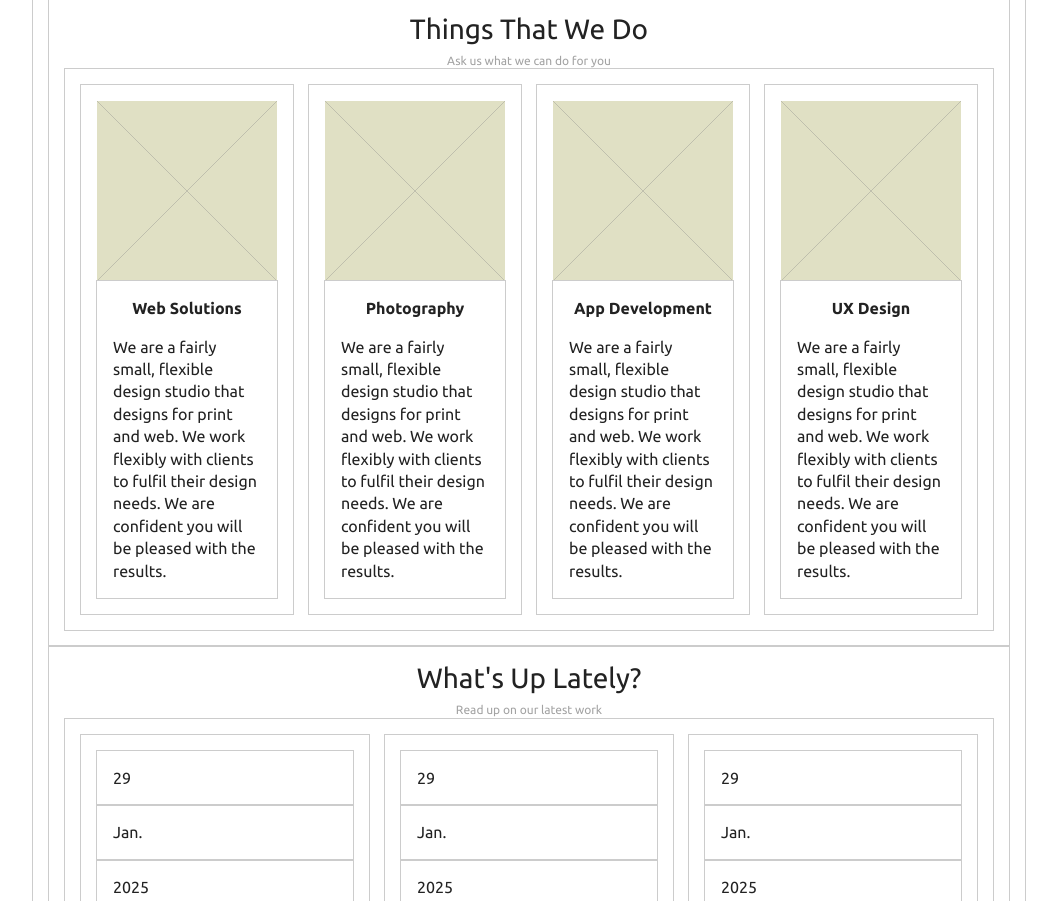
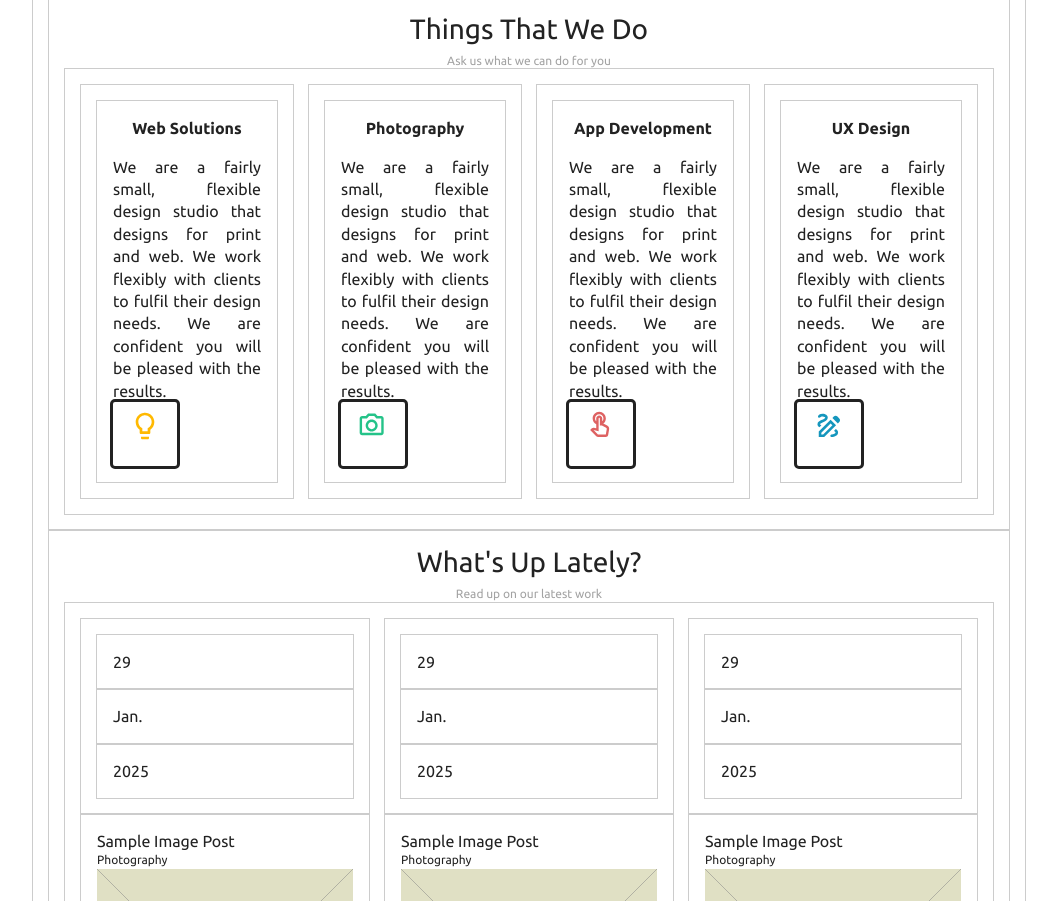
Before and after one commit to luwuciez/project1-lab02, a plain HTML site: page index.html in a window 1280 px wide. Shown: the part 1577-2478 px from the top of the page, without its empty margins (111-1168 px from the left). Drawn offline with nearby package versions, Linux system fonts and the light colour scheme.

Commit message:
added services icons and borders

```diff
--- a/css/main.css
+++ b/css/main.css
@@ -246,9 +246,26 @@ header {
 }
 
 .services__item__heading {
+  order:0;
   font-weight: bold;
   font-size: 1rem;
   margin-bottom: 1rem;
+}
+
+.services__item__text{
+  order:1;
+  margin:0;
+  order:3;
+  text-align: justify;
+}
+
+.services__item__icon {
+  order:-1;
+  width: 4rem;
+  height:4rem;
+  padding: 0.5rem 1rem;
+  outline: 3px solid;
+  border-radius: 2px;
 }
 
 .blog__item__title,
--- a/index.html
+++ b/index.html
@@ -75,7 +75,6 @@
 
       <div class="services__container row m-col-2 l-col-4">
         <div class="services__item col grid s-col-2">
-          <img class="services__item__icon col" src="img/placeholder.svg" alt="">
           <div class="col">
             <h3 class="services__item__heading">Web Solutions</h3>
             <p class="services__item__text">
@@ -83,11 +82,26 @@
               flexibly with clients to fulfil their design needs. We are confident you will be pleased
               with the results.
             </p>
+            <div class="services__item__icon">
+              <svg viewBox="0 0 60 60" fill="none" xmlns="http://www.w3.org/2000/svg"
+                aria-labelledby="iconName iconDesc" role="img">
+                <title id="iconName">
+                  Lightbulb Icon
+                </title>
+                <desc id="iconDesc">
+                  An icon illustration depicting a lightbulb.
+                  The color of this icon is yellow.
+                  The icon is framed with a slightly rounded yellow border.
+                </desc>
+                <path
+                  d="M22.5 52.5C22.5 53.875 23.625 55 25 55H35C36.375 55 37.5 53.875 37.5 52.5V50H22.5V52.5ZM30 5C20.35 5 12.5 12.85 12.5 22.5C12.5 28.45 15.475 33.675 20 36.85V42.5C20 43.875 21.125 45 22.5 45H37.5C38.875 45 40 43.875 40 42.5V36.85C44.525 33.675 47.5 28.45 47.5 22.5C47.5 12.85 39.65 5 30 5ZM37.125 32.75L35 34.25V40H25V34.25L22.875 32.75C19.5 30.4 17.5 26.575 17.5 22.5C17.5 15.6 23.1 10 30 10C36.9 10 42.5 15.6 42.5 22.5C42.5 26.575 40.5 30.4 37.125 32.75Z"
+                  fill="#FFB901" />
+              </svg>
+            </div>
           </div>
         </div>
 
         <div class="services__item col grid s-col-2">
-          <img class="services__item__icon" src="img/placeholder.svg" alt="">
           <div class="col">
             <h3 class="services__item__heading">Photography</h3>
             <p class="services__item__text">
@@ -95,11 +109,27 @@
               flexibly with clients to fulfil their design needs. We are confident you will be pleased
               with the results.
             </p>
+            <div class="services__item__icon">
+              <svg viewBox="0 0 60 60" fill="none" xmlns="http://www.w3.org/2000/svg"
+                aria-labelledby="iconName iconDesc" role="img">
+                <title id="iconName">
+                  Camera Icon
+                </title>
+                <desc id="iconDesc">
+                  An icon illustration depicting a camera.
+                  The color of this icon is green.
+                  The icon is framed with a slightly rounded green border.
+                </desc>
+                <path
+                  d="M45.5 11.25H38.3675L34.25 6.75H20.75L16.6325 11.25H9.5C7.025 11.25 5 13.275 5 15.75V42.75C5 45.225 7.025 47.25 9.5 47.25H45.5C47.975 47.25 50 45.225 50 42.75V15.75C50 13.275 47.975 11.25 45.5 11.25ZM45.5 42.75H9.5V15.75H18.6125L22.73 11.25H32.27L36.3875 15.75H45.5V42.75ZM27.5 18C21.29 18 16.25 23.04 16.25 29.25C16.25 35.46 21.29 40.5 27.5 40.5C33.71 40.5 38.75 35.46 38.75 29.25C38.75 23.04 33.71 18 27.5 18ZM27.5 36C23.7875 36 20.75 32.9625 20.75 29.25C20.75 25.5375 23.7875 22.5 27.5 22.5C31.2125 22.5 34.25 25.5375 34.25 29.25C34.25 32.9625 31.2125 36 27.5 36Z"
+                  fill="#25C389" />
+
+              </svg>
+            </div>
           </div>
         </div>
 
         <div class="services__item col grid s-col-2">
-          <img class="services__item__icon" src="img/placeholder.svg" alt="">
           <div class="col">
             <h3 class="services__item__heading">App Development</h3>
             <p class="services__item__text">
@@ -107,11 +137,27 @@
               flexibly with clients to fulfil their design needs. We are confident you will be pleased
               with the results.
             </p>
+            <div class="services__item__icon">
+              <svg viewBox="0 0 60 60" fill="none" xmlns="http://www.w3.org/2000/svg"
+                aria-labelledby="iconName iconDesc" role="img">
+                <title id="iconName">
+                  Touch Icon
+                </title>
+                <desc id="iconDesc">
+                  An icon illustration depicting a finger tapping a button.
+                  The color of this icon is red.
+                  The icon is framed with a slightly rounded red border.
+                </desc>
+                <path
+                  d="M41.5936 29.115L34.3035 25.47C37.206 23.22 39.0735 19.71 39.0735 15.75C39.0735 8.9325 33.516 3.375 26.6985 3.375C19.881 3.375 14.3235 8.9325 14.3235 15.75C14.3235 20.5425 17.0685 24.705 21.0735 26.7525V34.0875C16.236 33.0525 16.5285 33.0975 15.9885 33.0975C14.796 33.0975 13.671 33.57 12.816 34.425L9.66605 37.62L21.1185 49.0725C22.086 50.0625 23.436 50.625 24.831 50.625H39.0061C41.2111 50.625 43.0785 49.05 43.4385 46.8675L45.2385 36.27C45.7335 33.345 44.271 30.465 41.5936 29.115ZM40.806 35.5275L39.0061 46.125H24.831C24.6285 46.125 24.4485 46.035 24.291 45.9L16.011 37.62L25.5735 39.6225V15.75C25.5735 15.12 26.0685 14.625 26.6985 14.625C27.3285 14.625 27.8235 15.12 27.8235 15.75V29.25H31.7835L39.5686 33.1425C40.4686 33.5925 40.9636 34.56 40.806 35.5275ZM18.8235 15.75C18.8235 11.4075 22.356 7.875 26.6985 7.875C31.041 7.875 34.5735 11.4075 34.5735 15.75C34.5735 17.8875 33.7185 19.8225 32.3235 21.24V15.75C32.3235 12.645 29.8035 10.125 26.6985 10.125C23.5935 10.125 21.0735 12.645 21.0735 15.75V21.24C19.6785 19.8225 18.8235 17.8875 18.8235 15.75Z"
+                  fill="#DE6262" />
+
+              </svg>
+            </div>
           </div>
         </div>
 
         <div class="services__item col grid s-col-2">
-          <img class="services__item__icon" src="img/placeholder.svg" alt="">
           <div class="col">
             <h3 class="services__item__heading">UX Design</h3>
             <p class="services__item__text">
@@ -119,6 +165,23 @@
               flexibly with clients to fulfil their design needs. We are confident you will be pleased
               with the results.
             </p>
+            <div class="services__item__icon">
+              <svg viewBox="0 0 60 60" fill="none" xmlns="http://www.w3.org/2000/svg"
+                aria-labelledby="iconName iconDesc" role="img">
+                <title id="iconName">
+                  Pencil Icon
+                </title>
+                <desc id="iconDesc">
+                  An icon illustration depicting a pencil.
+                  The color of this icon is blue.
+                  The icon is framed with a slightly rounded blue border.
+                </desc>
+                <path
+                  d="M46.6644 25.1092L49.226 22.5475C51.111 20.6625 51.111 17.5933 49.226 15.7083L45.8185 12.3008C43.9335 10.4158 40.8644 10.4158 38.9794 12.3008L36.4177 14.8625L46.6644 25.1092ZM36.4177 28.5408L19.0177 45.9167H15.6102V42.5092L32.986 25.1333L36.4177 28.5408ZM32.986 18.27L10.7769 40.5033V50.75H21.0235L43.2327 28.5408L32.986 18.27ZM47.0269 42.2917C47.0269 47.5842 40.8885 50.75 34.9435 50.75C33.6144 50.75 32.5269 49.6625 32.5269 48.3333C32.5269 47.0042 33.6144 45.9167 34.9435 45.9167C38.6652 45.9167 42.1935 44.1525 42.1935 42.2917C42.1935 41.1558 41.0335 40.1892 39.221 39.3917L42.7977 35.815C45.3835 37.3375 47.0269 39.3675 47.0269 42.2917ZM12.1785 32.2625C9.83437 30.9092 8.3602 29.145 8.3602 26.5833C8.3602 22.2333 12.9277 20.2275 16.9635 18.4633C19.4527 17.3517 22.8602 15.8533 22.8602 14.5C22.8602 13.5092 20.9752 12.0833 18.0269 12.0833C14.9819 12.0833 13.6769 13.5575 13.6044 13.63C12.7585 14.6208 11.236 14.7417 10.221 13.92C9.2302 13.0983 9.03687 11.6242 9.85853 10.585C10.1244 10.2467 12.6135 7.25 18.0269 7.25C23.4402 7.25 27.6935 10.44 27.6935 14.5C27.6935 19.0192 23.0294 21.0733 18.8969 22.8858C16.6252 23.8767 13.1935 25.375 13.1935 26.5833C13.1935 27.3325 14.2327 28.0333 15.7794 28.6617L12.1785 32.2625Z"
+                  fill="#1596BD" />
+
+              </svg>
+            </div>
           </div>
         </div>
       </div>
```
